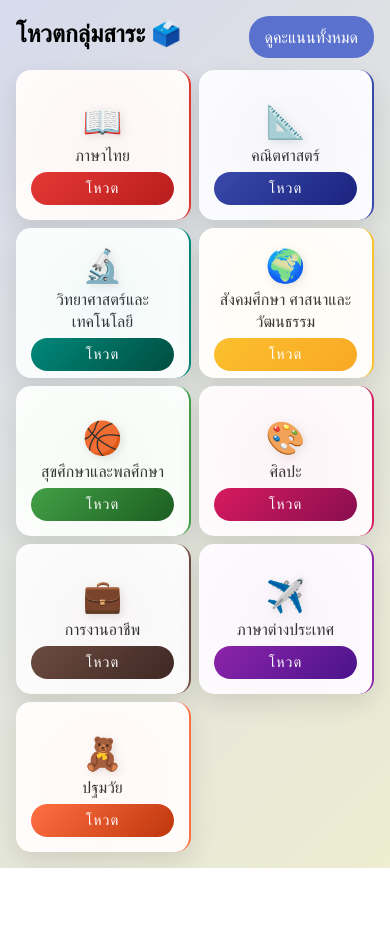
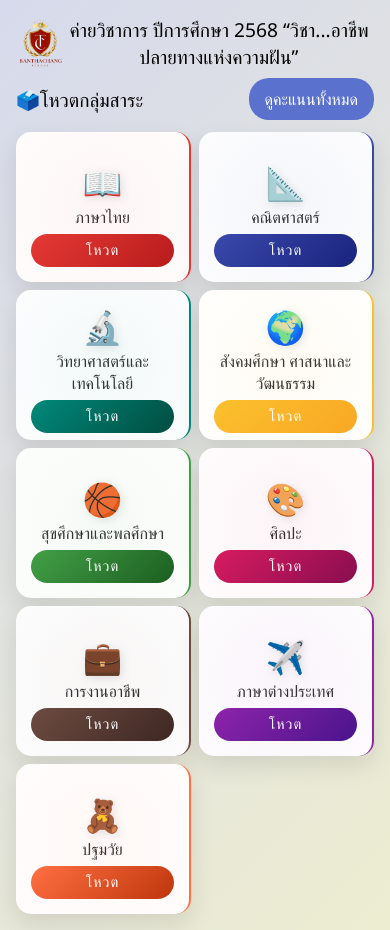
Before and after one commit to LEZA-MoralSupport/VotingWithRank, a website: page main.html in a window 390 px wide. Before the commit the page ends 868 px from the top, so only its background shows below. Drawn offline with Linux system fonts and the light colour scheme.

Commit message:
add header + logo

```diff
--- a/main.html
+++ b/main.html
@@ -5,6 +5,7 @@
     <meta name="viewport" content="width=device-width, initial-scale=1.0">
     <title>ระบบโหวตผู้เข้าแข่งขัน</title>
     <link rel="stylesheet" href="style.css">
+
 
 </head>
 <body>
@@ -16,10 +17,24 @@
                 <button id="popup-no" style="margin:0 10px; padding:10px 30px; border-radius:20px; background:#e53935; color:white; border:none; font-size:1em;">ไม่ใช่</button>
             </div>
         </div>
-        <div class="header">
-            <h2>โหวตกลุ่มสาระ 🗳️</h2>
-            <!-- <p>คลิกที่กลุ่มสาระที่ต้องการโหวด</p> -->
+        <div class="headerMain big" style="justify-content: space-between; margin-top: 8px;">
+            <p style="font: bold; font-size: 1.2rem;">🗳️โหวตกลุ่มสาระ</p>
+            <div style="justify-content: center; display: flex; align-items:center; ">
+                <img src="logo-2.png" alt="local image" style="width: 3rem;" />
+                <p style="text-align: center; font: bold; font-size: 1.2rem;">ค่ายวิชาการ ปีการศึกษา 2568     “วิชา...อาชีพ ปลายทางแห่งความฝัน”</p>
+            </div>
             <a href="scoreboard.html" class="scoreboard-btn" style="background-color: rgb(90, 113, 205);">ดูคะแนนทั้งหมด</a>
+        </div>
+        <div class="small ">
+
+            <div style="justify-content: center; display: flex; align-items:center; ">
+                <img src="logo-2.png" alt="local image" style="width: 3rem;" />
+                <p style="text-align: center; font: bold; font-size: 1.2rem;">ค่ายวิชาการ ปีการศึกษา 2568     “วิชา...อาชีพ ปลายทางแห่งความฝัน”</p>
+            </div>
+            <div class="headerMain" style="justify-content: space-between; margin-top: 8px;">
+                <p style="font: bold; font-size: 1.2rem;">🗳️โหวตกลุ่มสาระ</p>
+                <a href="scoreboard.html" class="scoreboard-btn" style="background-color: rgb(90, 113, 205);">ดูคะแนนทั้งหมด</a>
+            </div>
         </div>
 
         <div class="voting-grid">
--- a/server.js
+++ b/server.js
@@ -9,6 +9,7 @@ const allowedFiles = [
   'scoreboard.html',
   'style.css',
   'refresh.html',
+  'logo-2.png',
 //   'firebase.js'
 ];
 
--- a/style.css
+++ b/style.css
@@ -16,6 +16,25 @@ html {
 body::-webkit-scrollbar {
   display: none;
 }
+
+.headerMain {
+    align-items:center;
+    /* justify-content: center;  */
+    margin-bottom: 20px;
+    display: flex;
+}
+
+
+.big { display: flex; }
+.small { display: none; }
+
+@media (max-width: 900px) {
+.big { display: none; }
+.small { display: block; }
+}
+
+
+
 .header {
     display: grid;
     grid-template-columns: 1fr auto;
@@ -444,4 +463,7 @@ body::-webkit-scrollbar {
         gap: 8px;
     }
 
+    .headerMain {
+        margin-bottom: 4px;
+    }
 }
```
Also changed, not shown: scoreboard.html (+5 -2 lines), logo-2.png (added).
